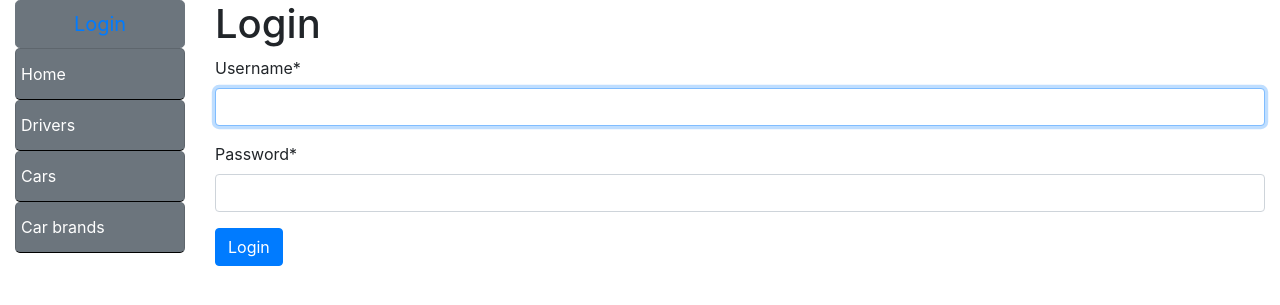
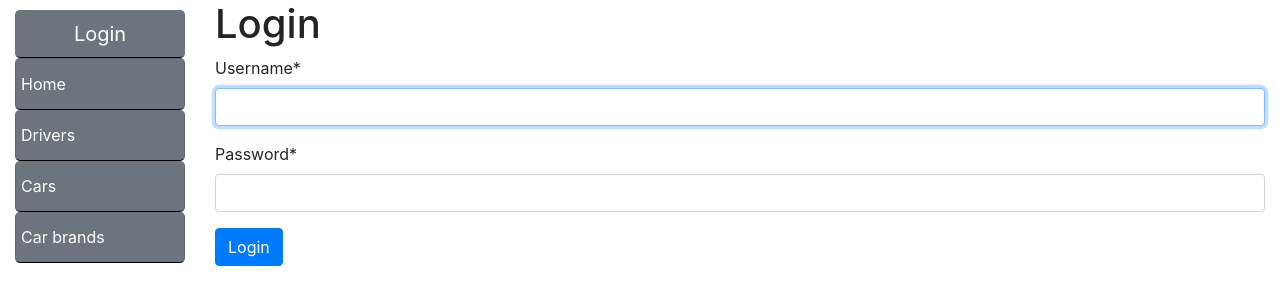
Before and after one commit to Flashmobber/taxi-service, a Django app: page /accounts/login/ in a window 1280 px wide. Shown: the top 305 px of the page. Run offline with Django 4.2, Linux system fonts and the light colour scheme; some libraries are stand-ins or nearby versions.

Commit message:
Styles for login btn

```diff
--- a/templates/includes/sidebar.html
+++ b/templates/includes/sidebar.html
@@ -1,7 +1,8 @@
 <div class="navbar-collapse" id="navbar">
     <ul class="navbar-nav">
         {% if user.is_authenticated %}
-            <button style="margin-top: 10px; border-bottom-color: black;" type="button" class="btn btn-secondary btn-lg btn-block">
+            <button style="margin-top: 10px; border-bottom-color: black;" type="button"
+                    class="btn btn-secondary btn-lg btn-block">
                 <a class="btn-link" href="{% url 'logout' %}?next={{ request.path }}">Logout</a>
             </button>
             <li class="list-group-item list-group-item-action nav-item">
@@ -13,8 +14,9 @@
                 {% endif %}
             </li>
         {% else %}
-            <button type="button" class="btn btn-secondary btn-lg btn-block">
-                <a href="{% url 'login' %}?next={{ request.path }}">Login</a>
+            <button style="margin-top: 10px; border-bottom-color: black;" type="button"
+                    class="btn btn-secondary btn-lg btn-block">
+                <a class="btn-link" href="{% url 'login' %}?next={{ request.path }}">Login</a>
             </button>
         {% endif %}
         <li class="list-group-item list-group-item-action nav-item">
```
